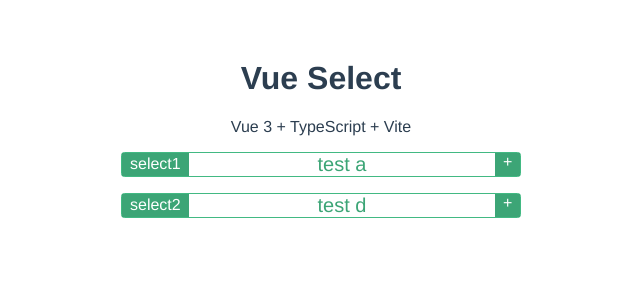
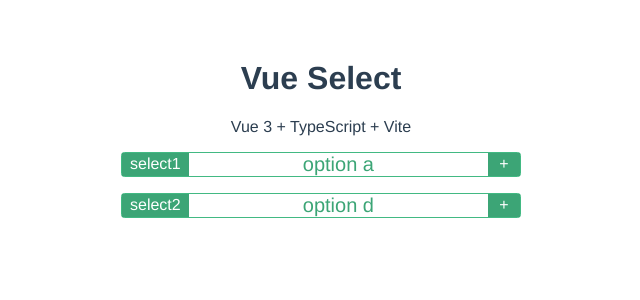
Before and after one commit to winuxx/v-ctrl, a Vue app: page / in a window 1280 px wide. Shown: the top 300 px of the page, without its empty margins (319-959 px from the left). Built offline with nearby package versions, Linux system fonts and the light colour scheme.

Commit message:
add icon and index
添加展开图标和选项序号

```diff
--- a/src/App.vue
+++ b/src/App.vue
@@ -28,16 +28,16 @@
     return {
       selectLabel1: 'select1',
       selectOptions1: [
-        {text: 'test a', value: 1, selected: true},
-        {text: 'test b', value: 2},
+        {text: 'option a', value: 1, selected: true},
+        {text: 'option b', value: 2},
       ],
       selectLabel2: 'select2',
       selectOptions2: [
-        {text: 'test c', value: 3},
-        {text: 'test d', value: 4, selected: true},
-        {text: 'test e', value: 5},
-        {text: 'test f', value: 6},
-        {text: 'test g', value: 7},
+        {text: 'option c', value: 3},
+        {text: 'option d', value: 4, selected: true},
+        {text: 'option e', value: 5},
+        {text: 'option f', value: 6},
+        {text: 'option g', value: 7},
       ],
     }
   }
--- a/src/components/Select.vue
+++ b/src/components/Select.vue
@@ -3,7 +3,6 @@
 
   <div class="select"
     v-bind:id="id"
-    v-bind:class="{ expanded: expanded, unexpanded: !expanded }"
     v-on:click="onSelectClick"
   >
     <div class="label"
@@ -12,6 +11,7 @@
       {{ label }}
     </div>
     <div class="options"
+      v-bind:class="{ expanded: optionsExpanded, unexpanded: !optionsExpanded }"
       v-on:mouseover="onOptionOver"
       v-on:mouseout="onOptionOut"
     >
@@ -20,12 +20,31 @@
         v-bind:key="option"
       >
         <div class="option"
-          v-bind:class="{ selected: option.selected, hidden: !expanded && !option.selected }"
+          v-bind:class="{ selected: option.selected, hidden: !optionsExpanded && !option.selected }"
           v-on:click="onOptionClick($event, option, index)"
         >
-          {{ option.text }}
+          <!-- 不能使用span, 无法捕获鼠标悬停事件 -->
+          <!-- <span>{{ option.text }}</span> -->
+          <div class="option-text">
+            {{ option.text }}
+          </div>
+          <div class="icon right"
+            v-bind:class="{ hidden: !optionsExpanded || option.selected }"
+          >
+            {{ index + 1 }}
+          </div>
+          <div class="icon right selected"
+            v-bind:class="{ hidden: !optionsExpanded || !option.selected }"
+          >
+            *
+          </div>
         </div>
       </template>
+    </div>
+    <div class="icon right expand"
+      v-bind:class="{ hidden: optionsExpanded }"
+    >
+      +
     </div>
   </div>
 </template>
@@ -56,8 +75,8 @@
   },
   data() {
     return {
-      expanded: false,
       id: '',
+      optionsExpanded: false,
       selectedValue: undefined,
       selectedIndex: 0,
       hoverElementOffsetTop: 0,
@@ -79,14 +98,15 @@
     onWindowClick(event: Event) {
       console.log('on page click');
       // console.log(event);
+      // console.log(window.event);
 
       // 点击页面上非当前 select 的地方, 收起 options
       let target = event.target;
       // console.log(target);
       // todo: 应该在事件传播到 select div 时记录其 id
-      let id = target.id || target.parentNode.id || (target.parentNode.parentNode &&target.parentNode.parentNode.id);
-      if ( id != this.id) {
-        this.expanded = false;
+      let id = this.getSelectId(target);
+      if ( id !== this.id) {
+        this.optionsExpanded = false;
       }
       this.hoverElementOffsetTop = 0;
     },
@@ -95,7 +115,7 @@
       console.log('on select click');
       // event.stopPropagation();
       // event.cancelBubble = true;
-      this.expanded = !this.expanded;
+      this.optionsExpanded = !this.optionsExpanded;
     },
 
     onLabelClick(event: Event) {
@@ -107,26 +127,27 @@
       console.log('on option click');
       // 如果 options 未展开, 则冒泡到 onWindowClick 去处理
       // 如果阻止冒泡, 事件不会到达 window, 则点击一个 select 无法让其它的 select 收起
-      if (!this.expanded) {
+      if (!this.optionsExpanded) {
         return;
       }
       // 阻止冒泡 / 传递
       event.stopPropagation();
       event.cancelBubble = true;
-      this.expanded = !this.expanded;
+      this.optionsExpanded = !this.optionsExpanded;
       // select option
       this.selectedIndex = index;
       this.selectedValue = option.valueOf().value;
-      console.log('selected option:', index, this.selectedValue);
+      // console.log('selected option:', index, this.selectedValue);
       this.changeSelected(index);
     },
 
     onOptionOver(event: Event) {
       // console.log('on option over');
       // console.log(event.target);
-      let target = event.target;
+      // let target = event.target;
+      let target = event.target.parentElement;
       let offsetTop = target.offsetTop - target.parentElement.offsetTop;
-      console.log(offsetTop);
+      // console.log(offsetTop);
       this.hoverElementOffsetTop = offsetTop;
     },
 
@@ -140,13 +161,27 @@
     changeSelected(index: Number) {
       let i = 0
       for (let option of this.options) {
-        if (i != index && option.hasOwnProperty('selected')) {
+        if (i !== index && option.hasOwnProperty('selected')) {
           delete this.options[i].selected;
         }
         i += 1;
       }
       this.options[index].selected = true;
       // console.log('options:', this.options);
+    },
+
+    getSelectId(target: Element) {
+      let id = target.id;
+      if (id.indexOf('select') === 0) {
+        return id;
+      }
+      let parent = target.parentElement;
+      if (!parent) {
+        return null;
+      }
+      else {
+        return this.getSelectId(target.parentElement);
+      }
     }
   }
 })
@@ -178,12 +213,8 @@
   border-radius: 0.2em;
 }
 
-/* use id */
-.select.unexpanded:after {
-  color: white;
-  background: #3ca576;
-  width: 2em;
-  content: "+";
+.hidden {
+  display: none !important;
 }
 
 .label {
@@ -201,11 +232,31 @@
   width: 100%;
 }
 
+/* use id */
+/* .options.unexpanded:after {
+  content: "+";
+  color: white;
+  background: #3ca576;
+  width: 1rem;
+  float: right;
+} */
+
+/* content 为空时或空格时, after 不占高度, 原因未知 */
+/* .options.expanded > .option:after {
+  content: ">";
+  width: 1rem;
+  height: 100%;
+  float: right;
+} */
+
+/* .options.expanded > .option.selected:after {
+  content: "*";
+} */
+
 .option {
   /* width: 100%; */
+  display: flex;
   font-size: 20px;
-  padding-left: 0.5em;
-  padding-right: 0.5em;
 }
 
 .option.selected {
@@ -214,14 +265,37 @@
   /* font-weight: bold; */
 }
 
-.option.hidden {
-  display: none;
-}
-
 .option:hover {
   color: white;
   background: #3ca576;
   /* height: 1.5em; */
   /* font-weight: bold; */
 }
+
+.option-text {
+  width: 100%;
+  padding-left: 0.5em;
+  padding-right: 0.5em;
+
+}
+
+.icon {
+  font-size: 16px;
+  flex-shrink: 0;
+  width: 2rem;
+  padding-top: 2px;
+}
+
+.icon.right {
+  float: right;
+}
+
+/* .icon.selected {
+  color: #3ca576;
+} */
+
+.icon.expand {
+  color: white;
+  background: #3ca576;
+}
 </style>
```
Also changed, not shown: 1 other file (tests, documents, lock files or other folders).
